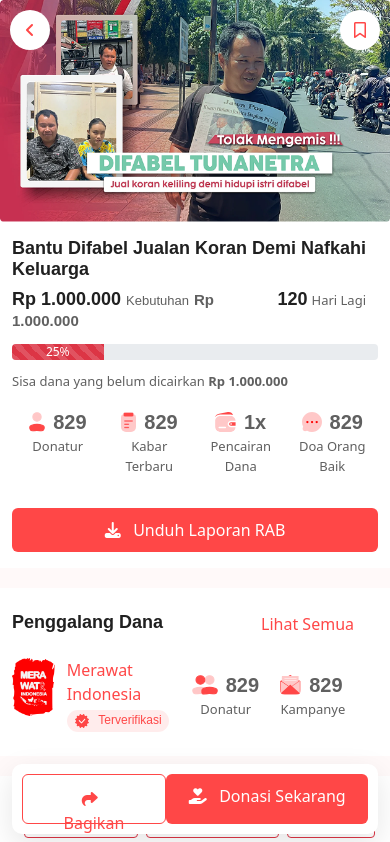
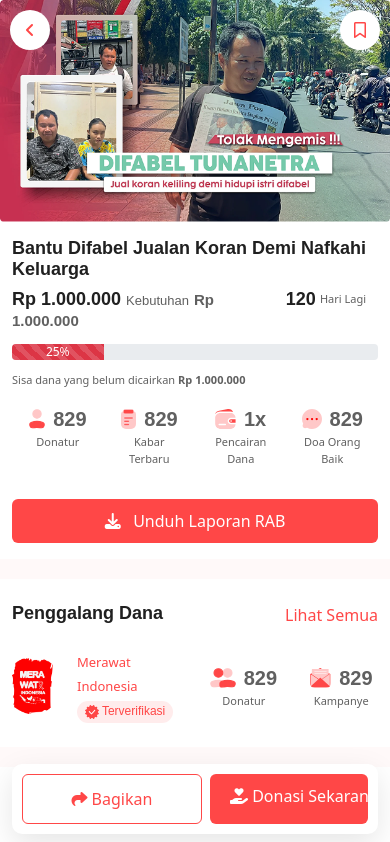
Before and after one commit to AdzDzaki/merawat-indonesia, a plain HTML site: page detail-kampanye.html in a window 390 px wide. Shown: the top 842 px of the page. Drawn offline with nearby package versions, Linux system fonts and the light colour scheme.

Commit message:
fix responsive

```diff
--- a/detail-kampanye.html
+++ b/detail-kampanye.html
@@ -41,7 +41,7 @@
     <!-- thumbnail-detail-kampanye -->
     <div class="thumbnail-detail-kampanye">
         <div class="justify-content-between nav-top d-flex">
-            <a href="" class="bg-white">
+            <a href="index.html" class="bg-white">
                 <i class="fa-solid fa-angle-left"></i>
             </a>
             <a href="" class="bg-white">
@@ -121,19 +121,19 @@
 
     <div class="line-spacing"></div>
 
-    <div class="row penggalang-dana my-4">
+    <div class="row penggalang-dana my-4 px-0 mx-0">
         <div class="justify-content-between d-flex pb-3">
             <h2>Penggalang Dana</h2>
             <a href="/penggalang-dana">Lihat Semua</a>
          </div>
-       <div class="col-12 row mx-0">
+       <div class="col-12 row px-0 mx-0">
         <div class="col-6 row mx-0 px-0">
-            <div class="col-3 p-0">
+            <div class="col-4 align-self-center">
                 <img src="assets/img/merawat-indonesia.png" width="100%" alt="">
             </div>
-            <div class="col-9 align-self-center">
-                <a href="/">Merawat Indonesia</a>
-                <span class="badge rounded-pill bg-main-opacity text-color fw-normal"><img src="assets/img/icon/verify.svg" alt=""> &nbsp; Terverifikasi</span>
+            <div class="col-8 align-self-center">
+                <a href="/" class="small">Merawat Indonesia</a>
+                <span class="badge rounded-pill bg-main-opacity text-color fw-normal"><img src="assets/img/icon/verify.svg" alt=""> Terverifikasi</span>
             </div>
         </div>
         <div class="col-6 row mx-0 px-0">
@@ -296,9 +296,9 @@
     </div>
 
     <div class="footer">
-        <div class="main-menu justify-content-around d-flex">
-                <a href="#" class="button-outline col-5"><i class="fa-solid fa-share"></i> &nbsp; Bagikan</a>
-                <a href="#" class="button col-7"><i class="fa-solid fa-hand-holding-heart"></i> &nbsp; Donasi Sekarang</a>
+        <div class="main-menu row col-12 mx-0 justify-content-between d-flex">
+                <a href="#" class="button-outline col-4 me-2"><i class="fa-solid fa-share"></i> Bagikan</a>
+                <a href="#" class="button col-8"><i class="fa-solid fa-hand-holding-heart"></i> Donasi Sekarang</a>
         </div>
     </div>
 
--- a/style.css
+++ b/style.css
@@ -57,7 +57,7 @@
 
   small{
     display: block;
-    font-size: 13px;
+    font-size: 11px;
     color: var(--desc-color);
   }
 
@@ -116,9 +116,13 @@
     border: 1px solid var(--second-color);
     border-radius: var(--border-radius);
     padding: 12px 30px;
-    height: var(--button-height);
+    height: auto; /* Sesuaikan tinggi dengan isi */
+    min-width: 80px; /* Lebar minimum tombol */
+    flex: 1;
+    text-align: center;
     cursor: pointer;
     text-decoration: none;
+    white-space: nowrap;
   }
   .line-spacing{
     background-color: #FFF9F9;
@@ -370,3 +374,28 @@
     background-color: transparent !important; /* Hilangkan background saat accordion terbuka */
     box-shadow: none !important; /* Hilangkan shadow saat aktif */
 }
+
+
+@media (max-width: 480px) {
+
+  .footer .main-menu p {
+    font-size: 12px; /* Ukuran teks lebih kecil */
+  }
+
+  .footer .main-menu img {
+    width: 18px; /* Ikon diperkecil */
+    height: 18px;
+  }
+  .footer .donasi-menu img {
+    width: 58px; /* Ikon diperkecil */
+    height: 58px;
+    margin-top: 10px;
+  }
+
+  .grid-category img {
+    width: 40px;
+  }
+  .grid-category p {
+    font-size: 12px;
+  }
+}
```
